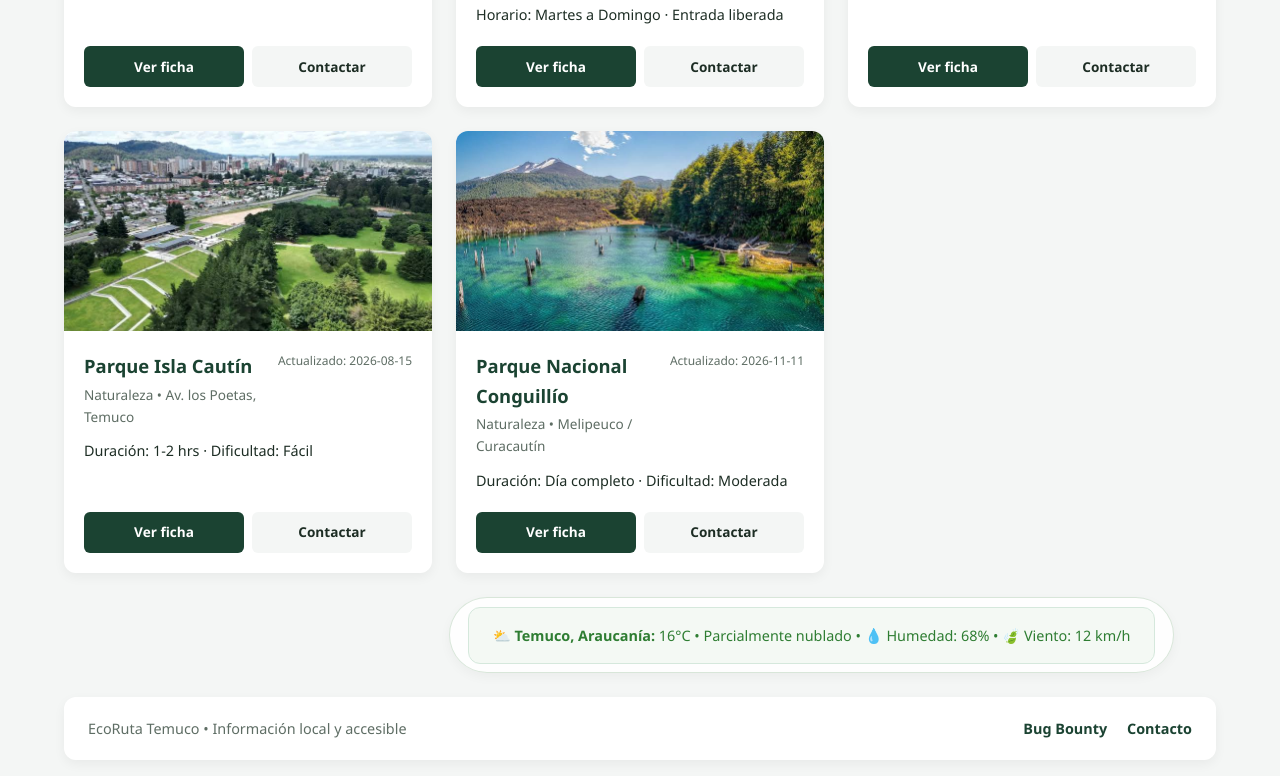
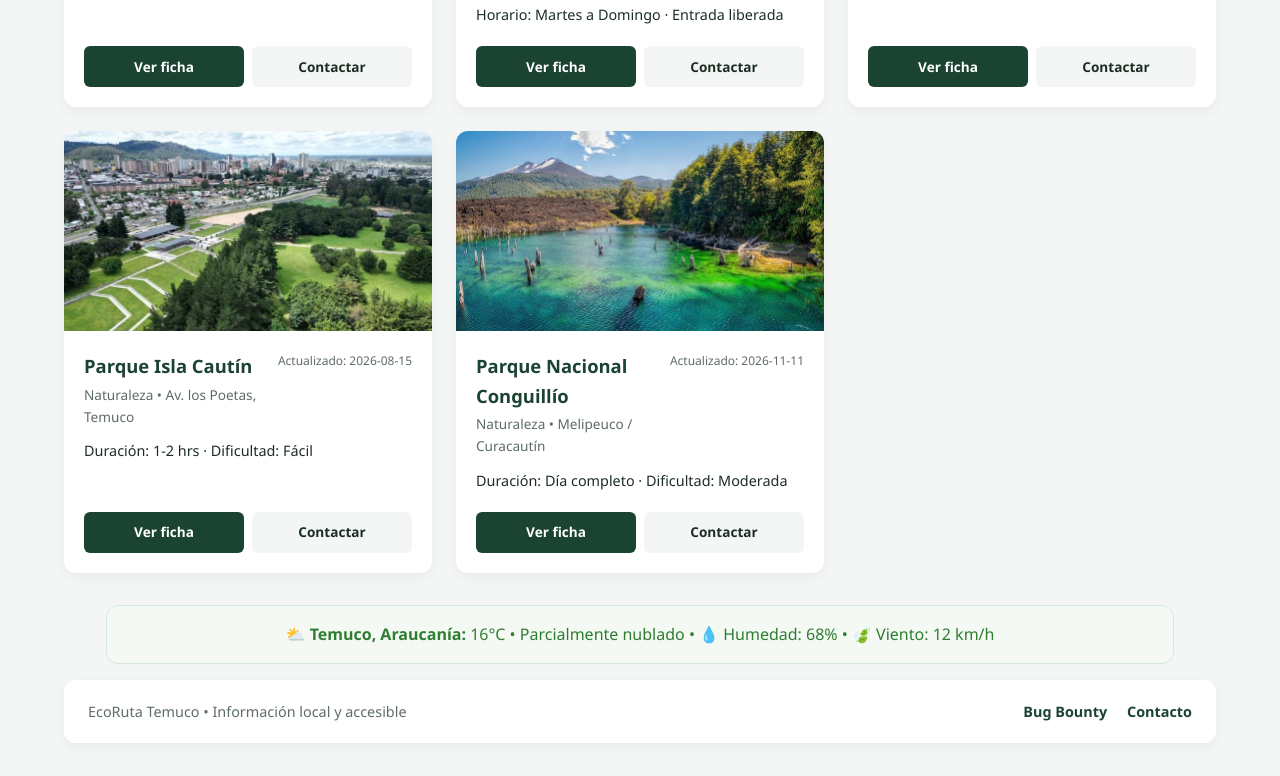
Before and after one commit to camilqqq/Nexus-Ecoruta, a plain HTML site: page index.html in a window 1280 px wide. Shown: the part 828-1604 px from the top of the page. Drawn offline with Linux system fonts and the light colour scheme; no server answers.

Commit message:
Modify contact link and update climate section
Updated contact link to use a different URL format and added a new climate section while removing the old climate widget.

```diff
--- a/index.html
+++ b/index.html
@@ -152,20 +152,18 @@
             <p>Duración: Día completo · Dificultad: Moderada</p>
             <div class="buttons">
               <a href="paginas/Actividad.html?id=5" class="primary" aria-label="Ver ficha detallada de Parque Nacional Conguillío">Ver ficha</a>
-              <a href="https://wa.me/56912345678" target="_blank" rel="noopener" aria-label="Contactar por WhatsApp sobre Parque Nacional Conguillío">Contactar</a>
+              <a href="url?id=4" target="_blank" rel="noopener" aria-label="Contactar por WhatsApp sobre Parque Nacional Conguillío">Contactar</a>
             </div>
           </div>
         </article>
       </div>
     </section>
+
+    <!-- Tarjeta del Clima Aesthetic con Humedad, Viento y Sensación -->
+    <section style="max-width: 1100px; margin: 2rem auto 1rem auto; padding: 0 1rem;">
+      <div id="clima-info"></div>
+    </section>
   </main>
-
-  <!-- Widget de Clima Aesthetic minimalista -->
-  <div style="max-width: 1100px; margin: 1.5rem auto; padding: 0 1rem; display: flex; justify-content: flex-end;">
-    <div id="clima-info" style="display: inline-flex; align-items: center; gap: 0.5rem; background: rgba(255, 255, 255, 0.85); backdrop-filter: blur(8px); color: #2e7d32; border: 1px solid rgba(46, 125, 50, 0.18); padding: 0.55rem 1.1rem; border-radius: 999px; font-size: 0.9rem; font-weight: 500; box-shadow: 0 4px 12px rgba(0, 0, 0, 0.04);">
-      🌤️ Cargando clima...
-    </div>
-  </div>
 
   <footer>
     <span>EcoRuta Temuco • Información local y accesible</span>
```
